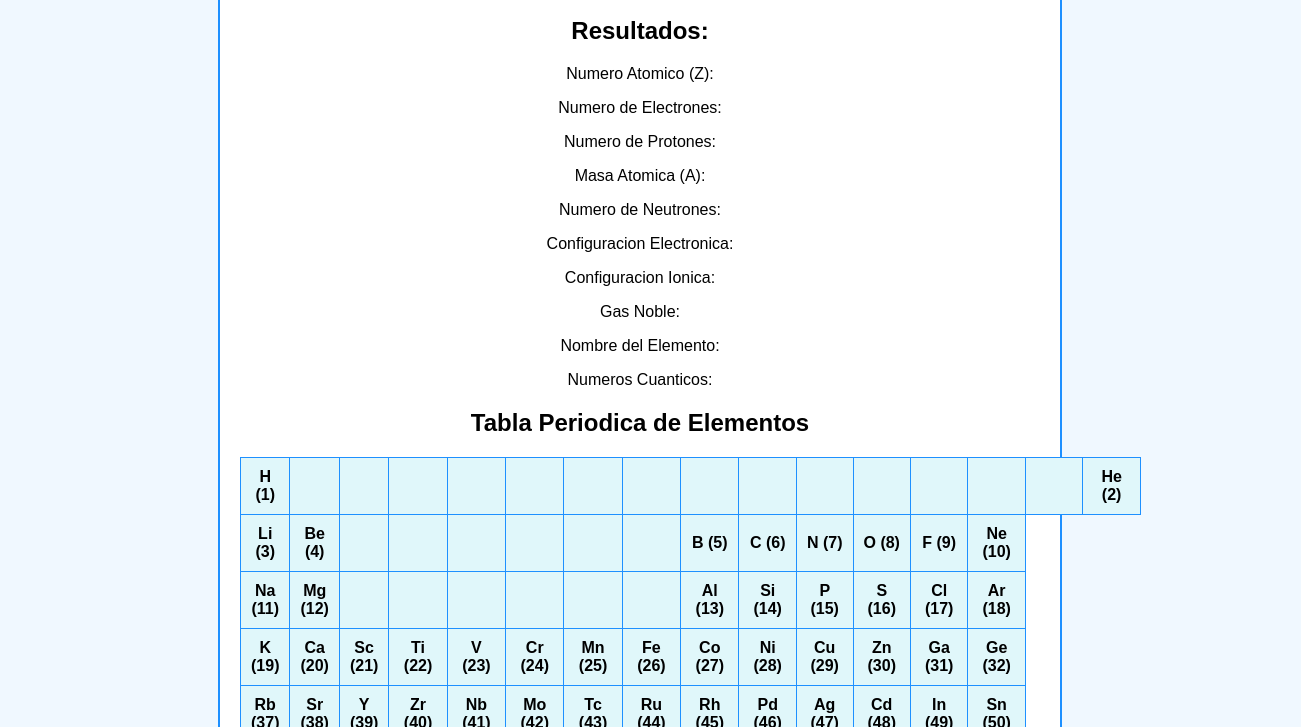
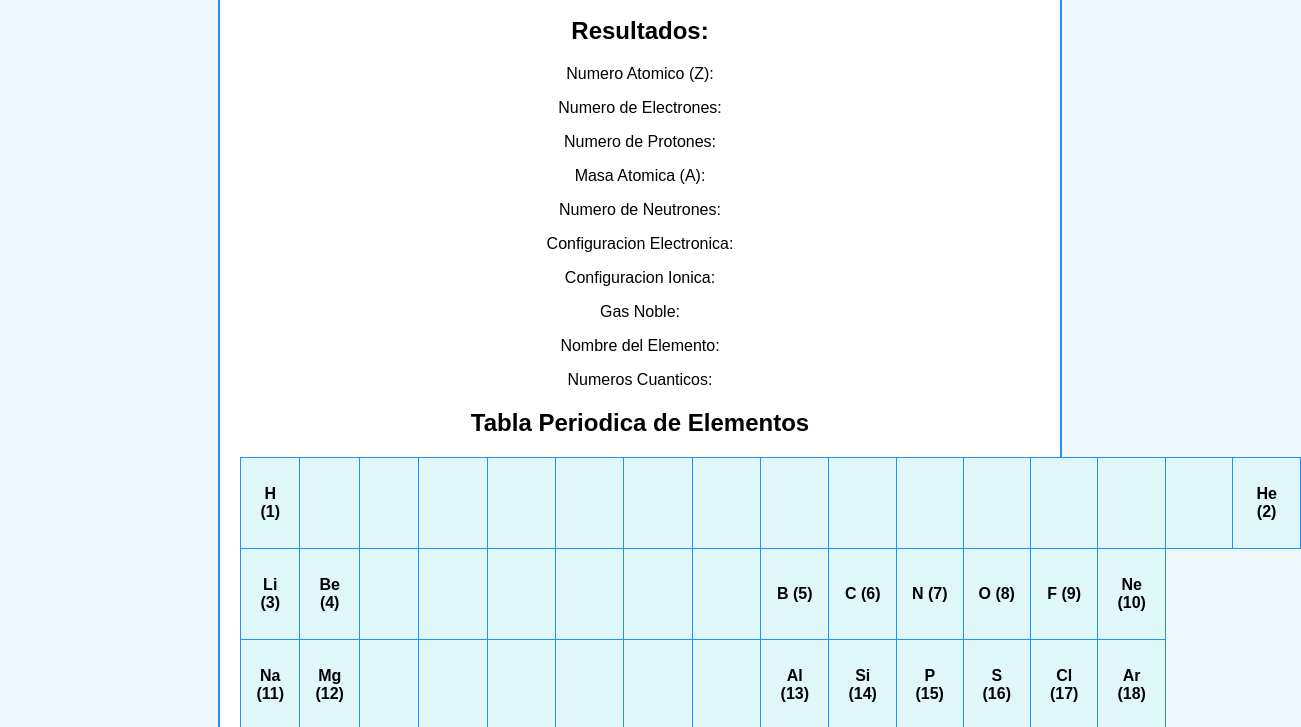
Before and after one commit to Enmanuel102009/Enmanuel102009.github.io, a plain HTML site: page index.html in a window 1280 px wide. Shown: the part 150-877 px from the top of the page, 1301 px wide, since content can reach past the window. Drawn offline with Linux system fonts and the light colour scheme.

Commit message:
Update styles.css

```diff
--- a/styles.css
+++ b/styles.css
@@ -73,3 +73,23 @@ th {
 /* Categorías por clase */
 .metales-alkalinos { background-color: #ffa07a; }
 .gases-nobles { background-color: #add8e6; }
+
+.periodic-table {
+    width: 100%;
+    border-collapse: collapse;
+}
+
+.periodic-table th {
+    border: 1px solid #1e90ff;
+    padding: 15px;
+    text-align: center;
+    background-color: #e0f7fa;
+    font-weight: bold;
+    width: 7%;
+    height: 60px;
+}
+
+.periodic-table th.empty {
+    background-color: #ffffff;
+    border: none;
+}
```
